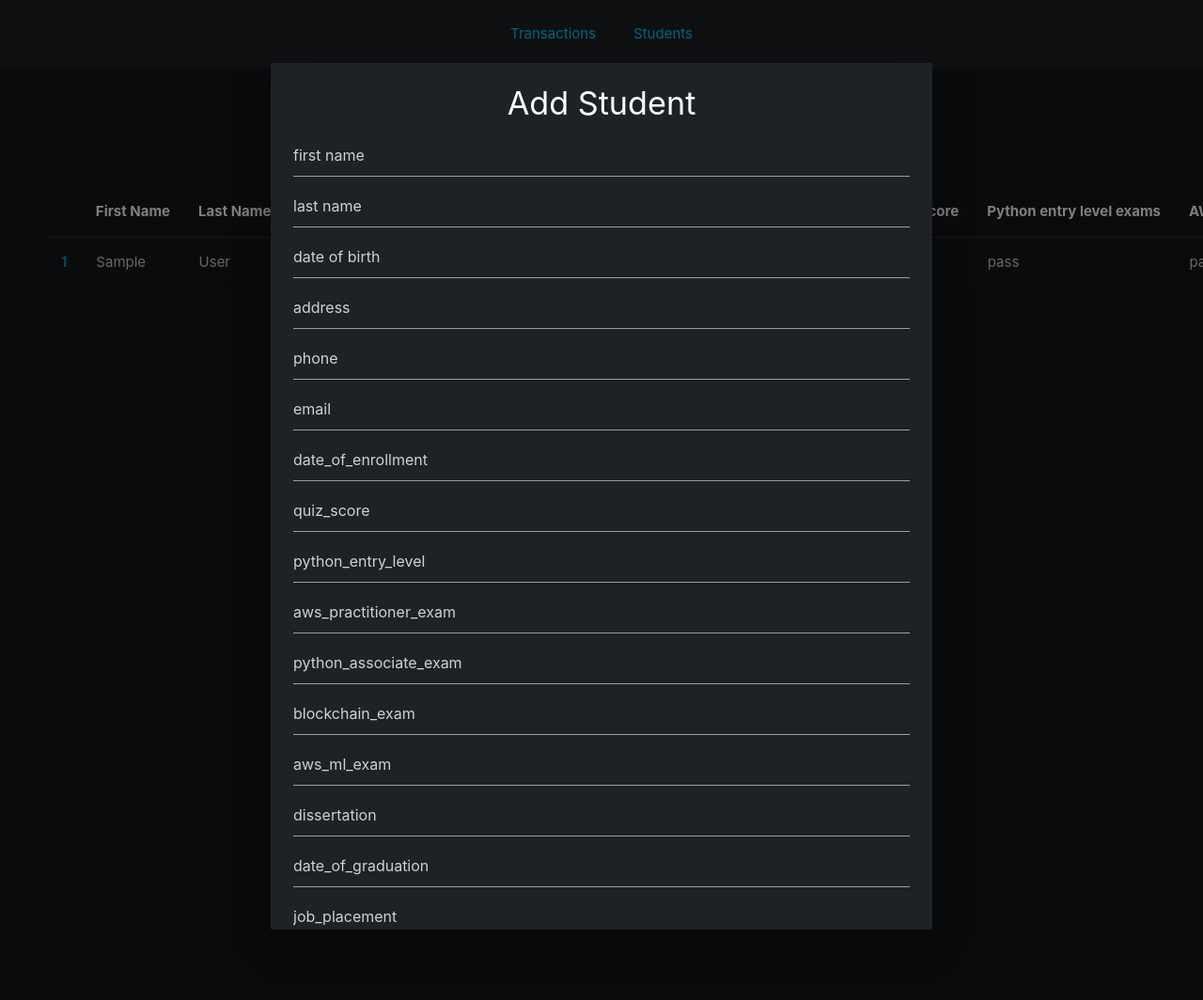
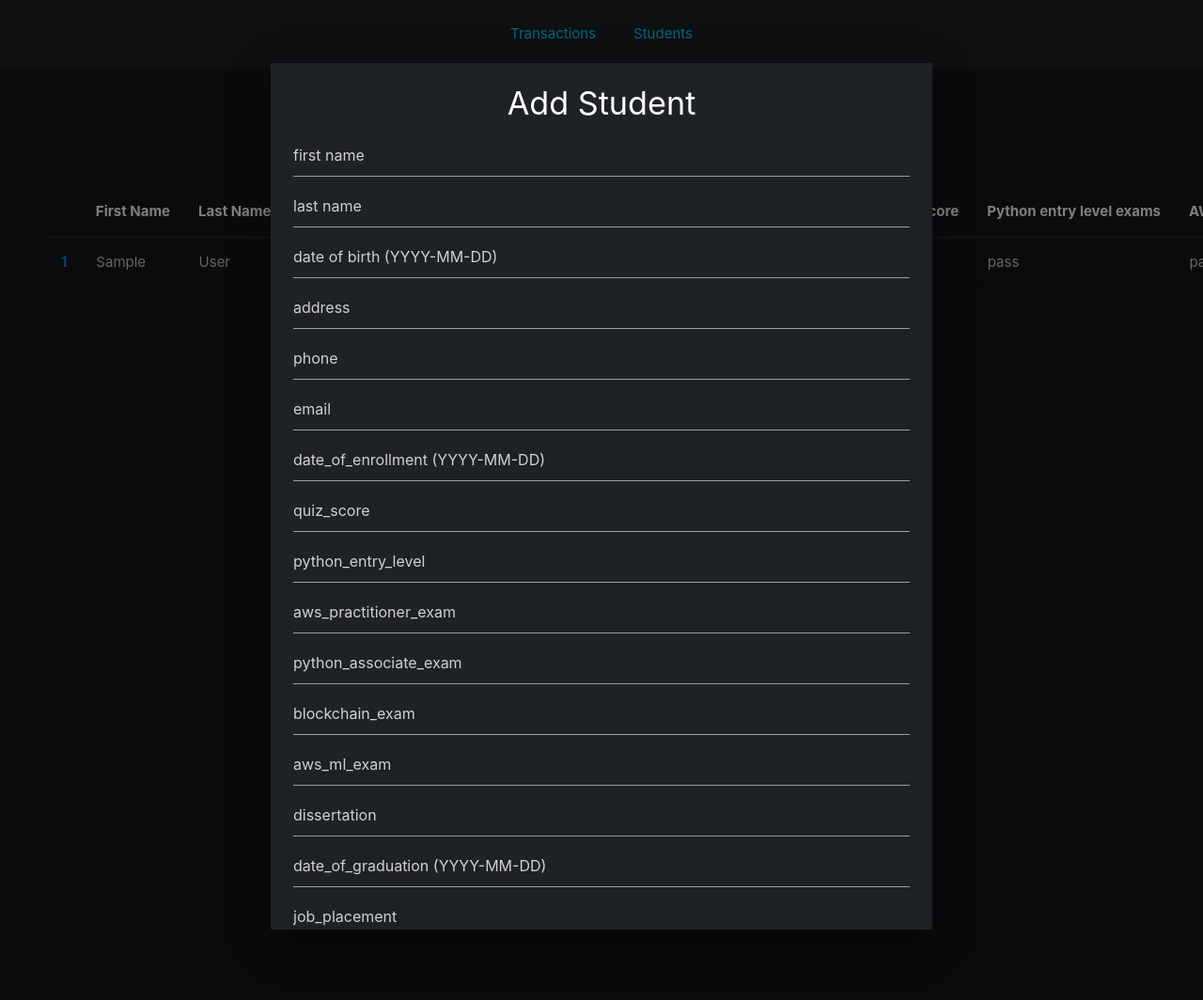
Before and after one commit to HillaryOkello/CIT-blockchain-DB, a Django app: page /students in a window 1280 px wide, after a click on "ADD STUDENT". Shown: the part 65-1129 px from the top of the page at 94% size. Run offline with Django 3.2, Linux system fonts and the light colour scheme; a user stored in the database is signed in; tables that the repository leaves empty hold one stand-in row (values such as "Sample post"); some libraries are stand-ins or nearby versions.

Commit message:
Remove bio from views.py and the templates

```diff
--- a/frontend/templates/partials/_student_detail.html
+++ b/frontend/templates/partials/_student_detail.html
@@ -12,10 +12,10 @@
         alt="student image"
       >
       <h5>
-        About {{ student.first_name }} {{ student.last_name }}
+        {{ student.first_name }} {{ student.last_name }}
         <hr>
       </h5>
-      <div style="padding: 15px;">
+      <!-- <div style="padding: 15px;">
         <textarea
           class="student-bio"
           name="bio"
@@ -23,7 +23,7 @@
           rows="20"
           placeholder="Enter a bio"
         >{{ student.bio }}</textarea>
-      </div>
+      </div> -->
     </div>
     <div class="col s6">
       <div class="cit-card" style="margin-top: 3em; max-width: 100%; max-height: 440px;">
--- a/frontend/templates/partials/_students.html
+++ b/frontend/templates/partials/_students.html
@@ -68,11 +68,11 @@
         {% csrf_token %}
         <input type="text" name="firstname" placeholder="first name">
         <input type="text" name="lastname" placeholder="last name">
-        <input type="text" name="dob" placeholder="date of birth">
+        <input type="text" name="dob" placeholder="date of birth (YYYY-MM-DD)">
         <input type="text" name="address" placeholder="address">
         <input type="text" name="phone" placeholder="phone">
         <input type="text" name="email" placeholder="email">
-        <input type="text" name="date_of_enrollment" placeholder="date_of_enrollment">
+        <input type="text" name="date_of_enrollment" placeholder="date_of_enrollment (YYYY-MM-DD)">
         <input type="text" name="quiz_score" placeholder="quiz_score">
         <input type="text" name="python_entry_level" placeholder="python_entry_level">
         <input type="text" name="aws_practitioner_exam" placeholder="aws_practitioner_exam">
@@ -80,7 +80,7 @@
         <input type="text" name="blockchain_exam" placeholder="blockchain_exam">
         <input type="text" name="aws_ml_exam" placeholder="aws_ml_exam">
         <input type="text" name="dissertation " placeholder="dissertation ">
-        <input type="text" name="date_of_graduation" placeholder="date_of_graduation">
+        <input type="text" name="date_of_graduation" placeholder="date_of_graduation (YYYY-MM-DD)">
         <input type="text" name="job_placement" placeholder="job_placement">
         <br /><br />
         <input type="submit" class="btn btn-primary" value="Add student">
--- a/student_records/views.py
+++ b/student_records/views.py
@@ -22,7 +22,6 @@ def get_student_fields(request) -> dict:
                         # dissertation=request.POST['dissertation'],
                         date_of_graduation=request.POST['date_of_graduation'],
                         job_placement=request.POST['job_placement'],
-                        # bio = request.POST.get('bio', False),
                         )
   return student_fields
 
```
